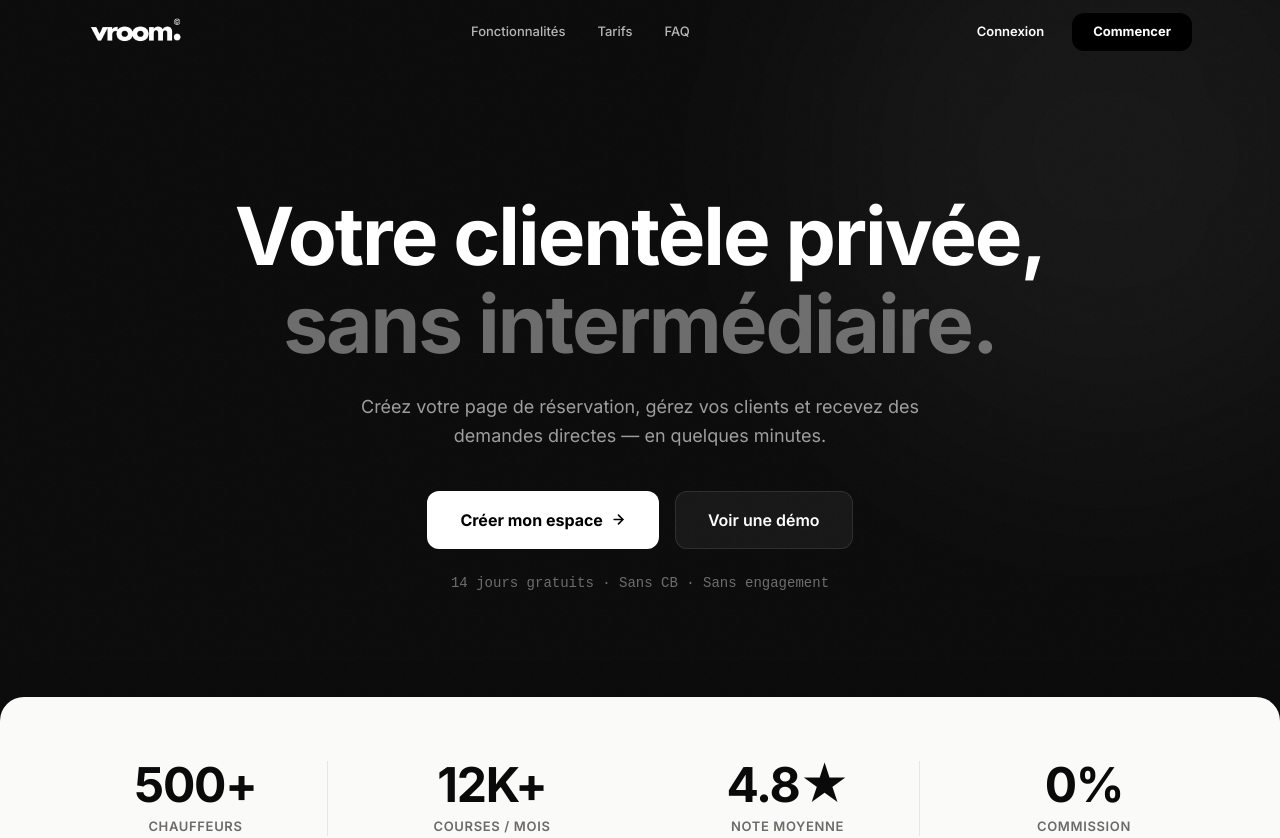
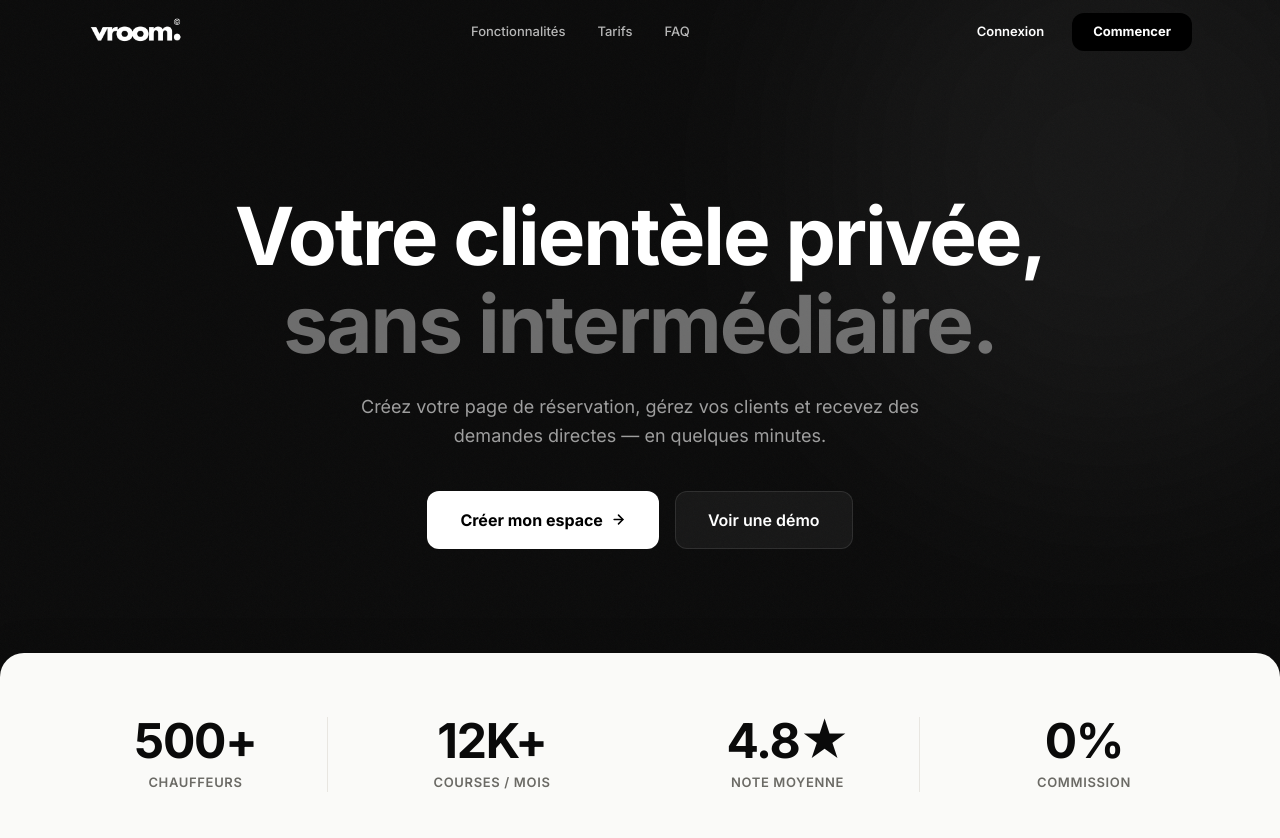
Before and after one commit to magentyagency-ops/chauffeur, a Next.js app: page / in a window 1280 px wide. Shown: the top 838 px of the page. Built offline with nearby package versions, Linux system fonts and the light colour scheme.

Commit message:
clean: remove trial info paragraph from hero section

```diff
--- a/src/app/page.tsx
+++ b/src/app/page.tsx
@@ -180,9 +180,7 @@ export default function LandingPage() {
             </Link>
           </div>
 
-          <p className="fade-up text-sm text-white/40 mt-6 font-mono" style={{ animationDelay: ".16s" }}>
-            14 jours gratuits · Sans CB · Sans engagement
-          </p>
+
         </div>
       </section>
 
```
